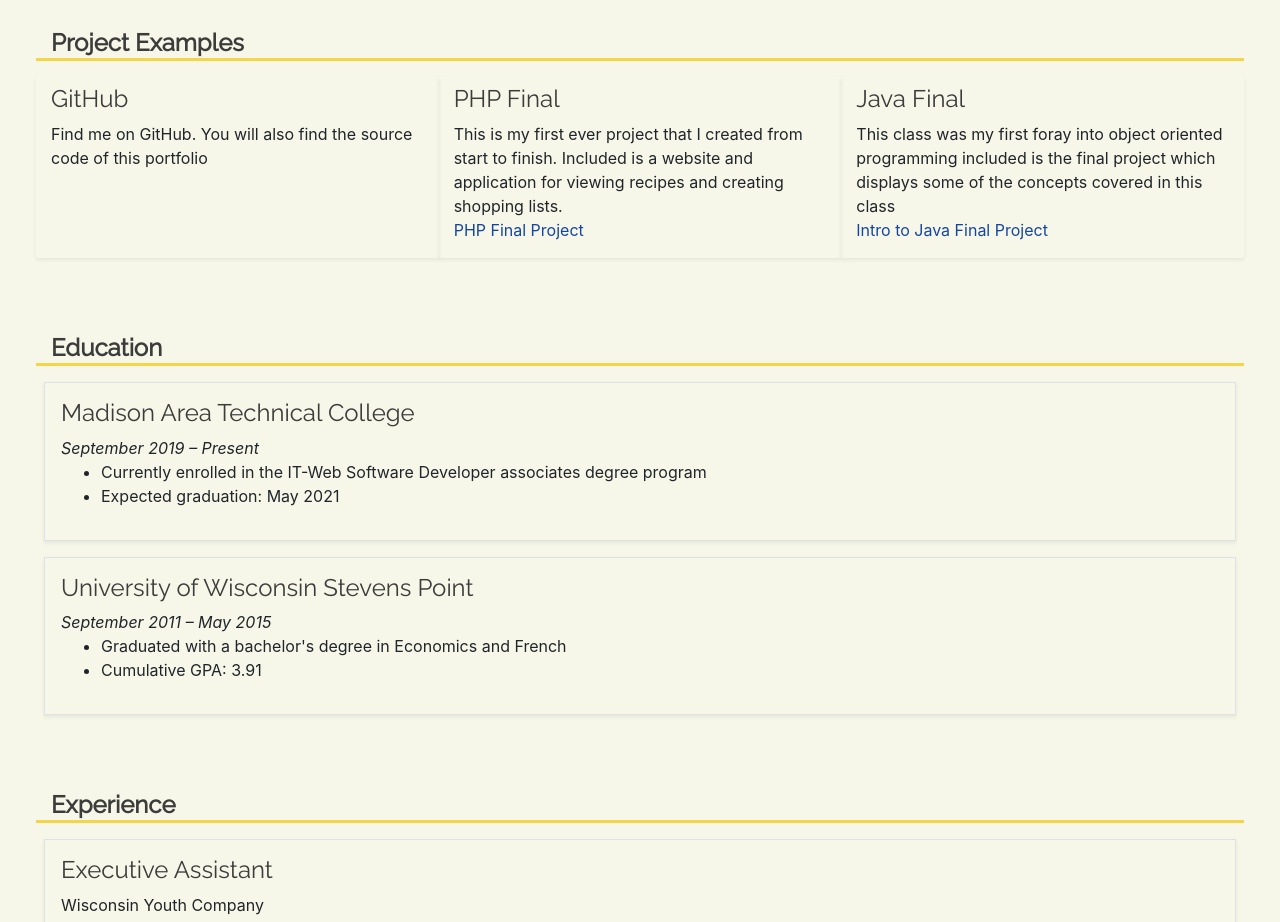
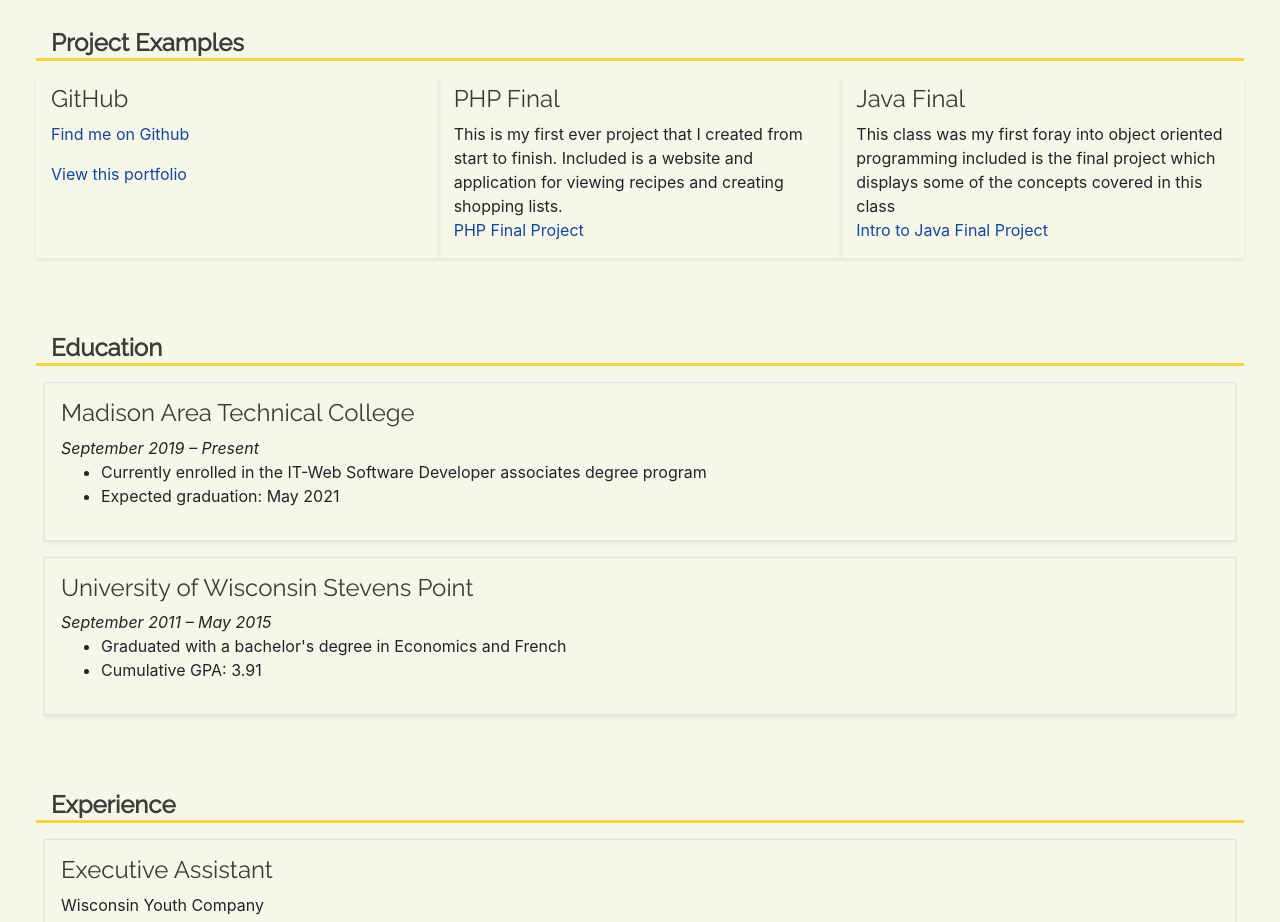
Before and after one commit to simonealamarche/github-upload, a plain HTML site: page index.html in a window 1280 px wide. Shown: the part 840-1762 px from the top of the page. Drawn offline with nearby package versions, Linux system fonts and the light colour scheme; a web font is replaced by a local one.

Commit message:
Github info links

```diff
--- a/index.html
+++ b/index.html
@@ -108,8 +108,9 @@
             <h2 class="col-12">Project Examples</h2>
             <div class="col-md-4 pt-2 m-2 mx-auto shadow-sm">
                 <h3>GitHub</h3>
-                <p>Find me on GitHub. You will also find the source code of
-                    this portfolio</p>
+                <p><a href="https://github.com/simonealamarche">Find me on Github</a></p>
+                <p><a href="https://simonealamarche.github.io/my-portfolio/">View this portfolio</a></p>
+
             </div>
             <div class="col-md-4 pt-2 m-2 mx-auto shadow-sm">
                 <h3>PHP Final</h3>
```
